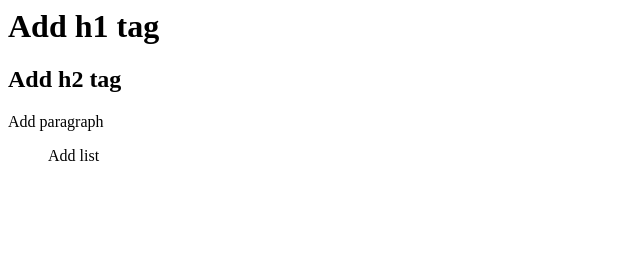
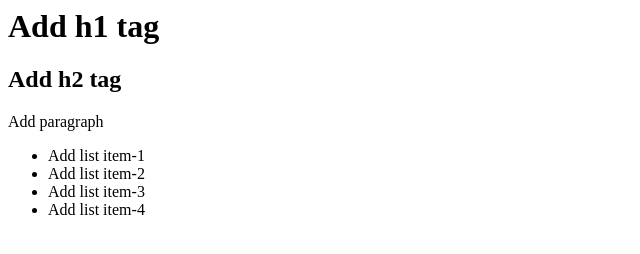
Before and after one commit to przemek-pajka/Test-git, a plain HTML site: page index.html in a window 1280 px wide. Shown: the whole page, without its empty margins (0-640 px from the left). Drawn offline with Linux system fonts and the light colour scheme.

Commit message:
Add 4 list item in index.html

```diff
--- a/index.html
+++ b/index.html
@@ -3,5 +3,8 @@
 
 <p>Add paragraph</p>
 <ul>
-  Add list
+  <li>Add list item-1</li>
+  <li>Add list item-2</li>
+  <li>Add list item-3</li>
+  <li>Add list item-4</li>
 </ul>
```
